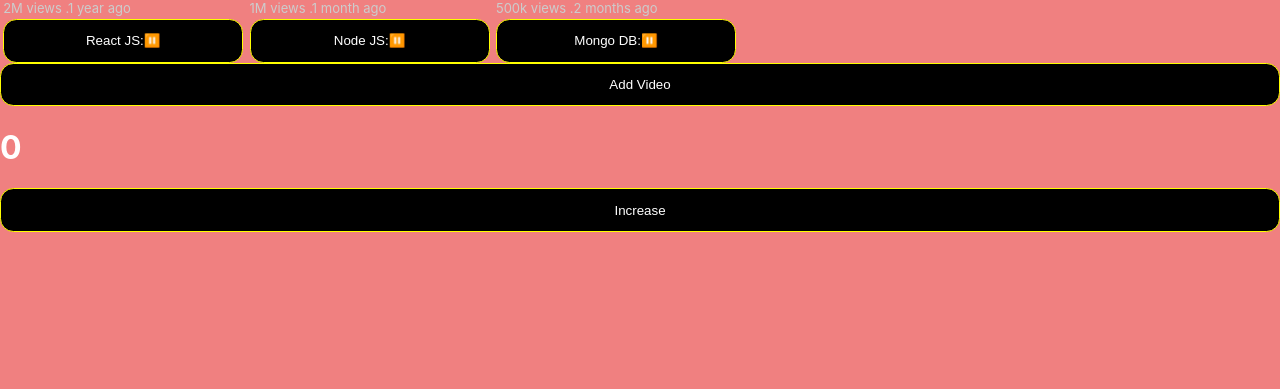
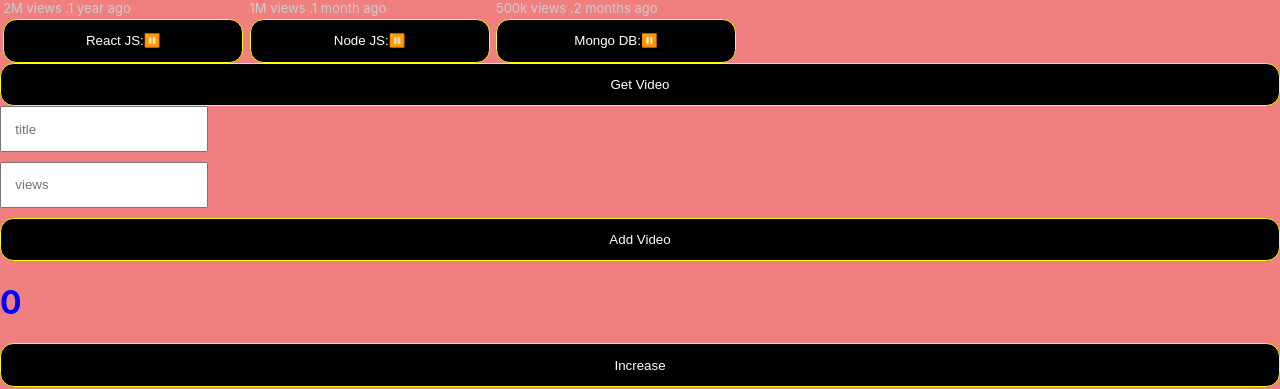
Before and after one commit to veeveck/react-app, a React (Create React App) app: page / in a window 1280 px wide. Shown: the part 275-664 px from the top of the page. Built offline with nearby package versions, Linux system fonts and the light colour scheme.

Commit message:
Axios APi Integration

```diff
--- a/package.json
+++ b/package.json
@@ -6,6 +6,7 @@
     "@testing-library/jest-dom": "^5.16.5",
     "@testing-library/react": "^13.4.0",
     "@testing-library/user-event": "^13.5.0",
+    "axios": "^1.3.6",
     "react": "^18.2.0",
     "react-dom": "^18.2.0",
     "react-scripts": "5.0.1",
--- a/src/App.js
+++ b/src/App.js
@@ -10,6 +10,7 @@
 
 function App() {
   const[editableVideo,setEditableVideo]=useState(null);
+
   function videoReducer(videos,action){
     switch(action.type){
       case 'ADD':
--- a/src/components/Counter.js
+++ b/src/components/Counter.js
@@ -11,7 +11,7 @@
     }
   return (
     <>
-        <h1 style={{color:"white"}}>{count}</h1>
+        <h1 style={{color:"blue"}}>{count}</h1>
         <button onClick={handleClick}>Increase</button>
     </>
   )
--- a/src/components/VideoList.js
+++ b/src/components/VideoList.js
@@ -1,10 +1,15 @@
 import React,{useContext} from 'react'
 import Video from './Video';
 import VideosContext from '../context/VideosContext';
-
+import axios from 'axios';
 
 function VideoList({dispatch,editVideo}) {
   const videos=useContext(VideosContext);
+  const url ="https://my.api.mockaroo.com/movie.json?key=8d64d850";
+  const clickHandler=()=>{
+    const res= axios.get(url);
+    console.log(res);
+  }
   return (
    <>
     {videos.map((video)=>
@@ -19,6 +24,7 @@
     editVideo={editVideo}
 
     />)}
+    <button onClick={clickHandler}>Get Video</button>
    </>
   )
 }
```
Also changed, not shown: 1 other file (tests, documents, lock files or other folders).
